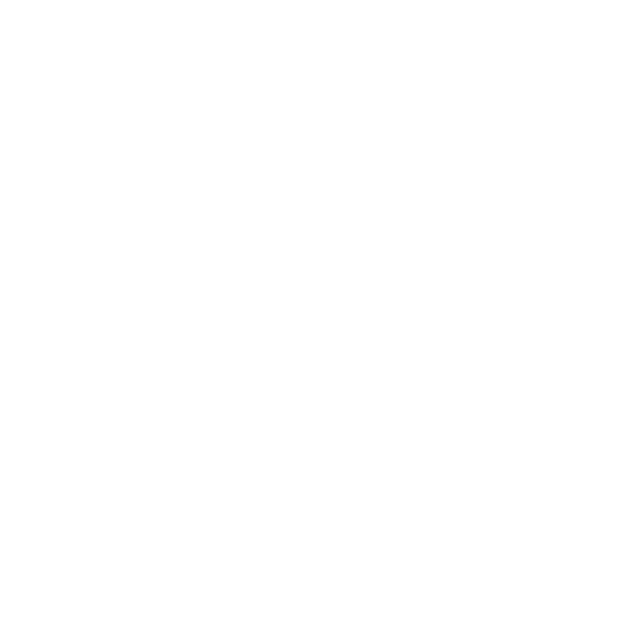
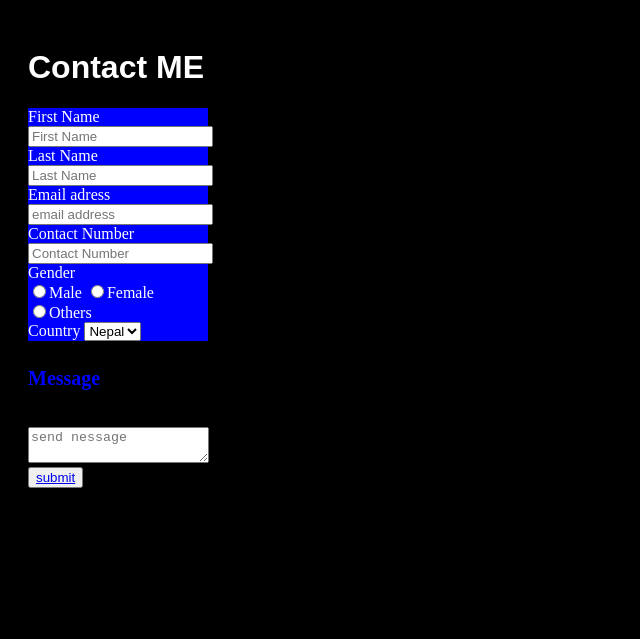
Before and after one commit to sudarshankuma/WEB2, a plain HTML site: page contact.html in a window 1280 px wide. Shown: the whole page, without its empty margins (0-640 px from the left). Drawn offline with Linux system fonts and the light colour scheme.

Commit message:
contact file

```diff
--- a/contact.html
+++ b/contact.html
@@ -0,0 +1,55 @@
+<!DOCTYPE html>
+<html>
+<head><title>contact</title>
+
+	<link rel="stylesheet" type="text/css" href="style2.css">
+
+</head>
+
+<body>
+	<h1> Contact ME</h1>
+
+	<form>
+		<div class="contact-box">
+		<label>First Name</label><br>
+		<input type="'text" name="firstname" placeholder="First Name"><br>
+	</div>
+	<div class="contact-box">
+		<label>Last Name</label><br>
+		<input type="text" name="lastname" placeholder="Last Name"><br>
+	</div>
+	<div class="contact-box">
+		<label> Email adress</label><br>
+		<input type="text" name="email id" placeholder="email address"><br>
+	</div>
+	<div class="contact-box">
+		<label>Contact Number</label><br>
+		<input type="number" name="number" placeholder="Contact Number">	<br>
+		</div>
+		<div class="contact-box">
+		<label>Gender</label><br>
+		<input type="radio" name="gender">Male
+		<input type="radio" name="gender">Female<br>
+		<input type="radio" name="gender">Others<br>
+	</div>
+	<div class="contact-box">
+		<label>Country</label>
+		<select>
+			<option>Nepal</option>
+			<option>India</option>
+			<option>UK</option>
+		</select><br>
+	</div>
+
+	</form>
+
+	<footer>
+<h4>Message</h4></footer>
+<div class="contact">
+<textarea placeholder="send nessage"></textarea><br>
+<button type="button"><a href="Submit.html">submit</a></button>
+
+</div>
+
+</body>
+</html>
--- /dev/null
+++ b/style2.css
@@ -0,0 +1,28 @@
+body{
+	border:20px;
+	padding:20px;
+	shape-outside: square;
+	background-color:black;
+
+
+}
+.contact-box{
+	background-color:blue;
+	position:relative;
+	width:180px;
+	color:white;
+}
+footer{
+	color:blue;
+	font-size:20px;
+	margin-top:5px;
+	font-size:20px;
+}
+h1{
+	font-family:arial;
+	color:white;
+}
+.contact{
+padding-top:10px;
+margin-bottom:120px;
+}
```
Also changed, not shown: Submit.html (added, +1 -0 lines), index.html (+6 -6 lines), thanks.html (added, +1 -0 lines), portfoli.html (deleted), style3.css (added).
